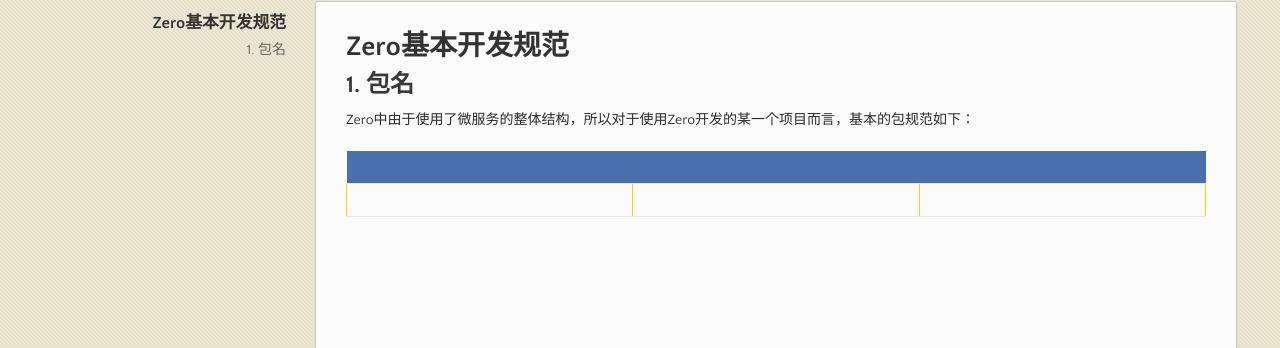
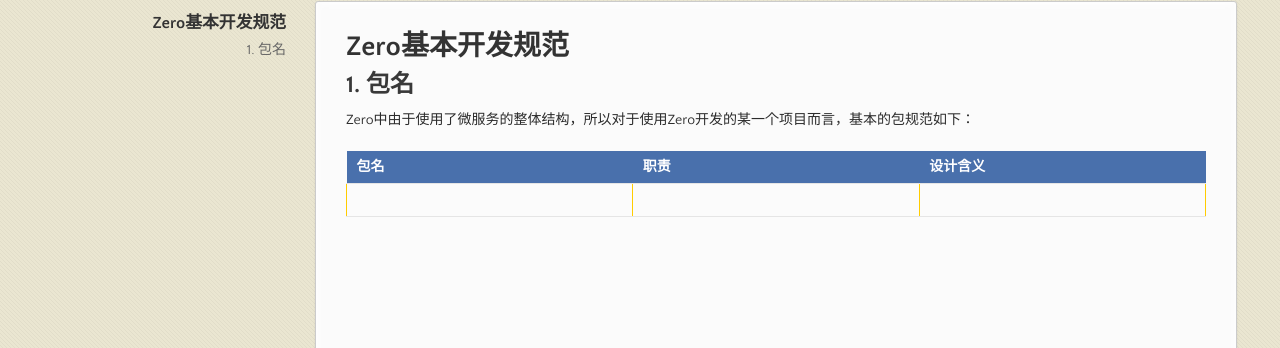
Before and after one commit to zwkjhx/ox-doc, a Jekyll site: the page built from specification/1-zerogui-fan/spc-001-zeroji-ben-kai-fa-gui-fan.md, in a window 1280 px wide. Shown: the part 189-537 px from the top of the page. Built offline with Jekyll 4.4.1, drawn with Linux system fonts in a browser that asks for light colours; our own code applies the rules of GitHub Pages for plain Markdown files.

Commit message:
Updates specification/1-zerogui-fan/spc-001-zeroji-ben-kai-fa-gui-fan.md
Auto commit by GitBook Editor

```diff
--- a/specification/1-zerogui-fan/spc-001-zeroji-ben-kai-fa-gui-fan.md
+++ b/specification/1-zerogui-fan/spc-001-zeroji-ben-kai-fa-gui-fan.md
@@ -4,6 +4,6 @@
 
 Zero中由于使用了微服务的整体结构，所以对于使用Zero开发的某一个项目而言，基本的包规范如下：
 
-|  |  |  |
+| 包名 | 职责 | 设计含义 |
 | :--- | :--- | :--- |
 |  |  |  |
```
